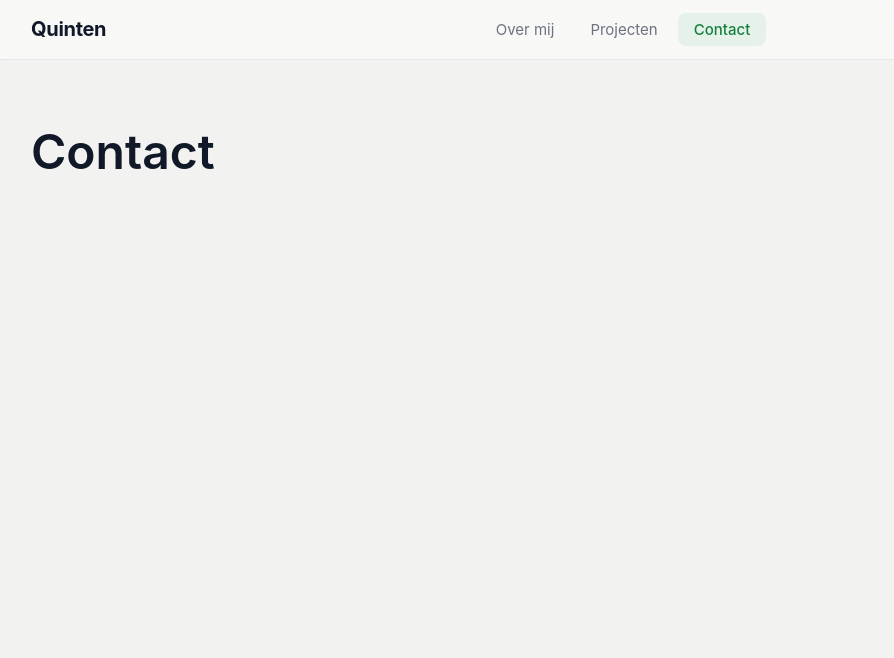
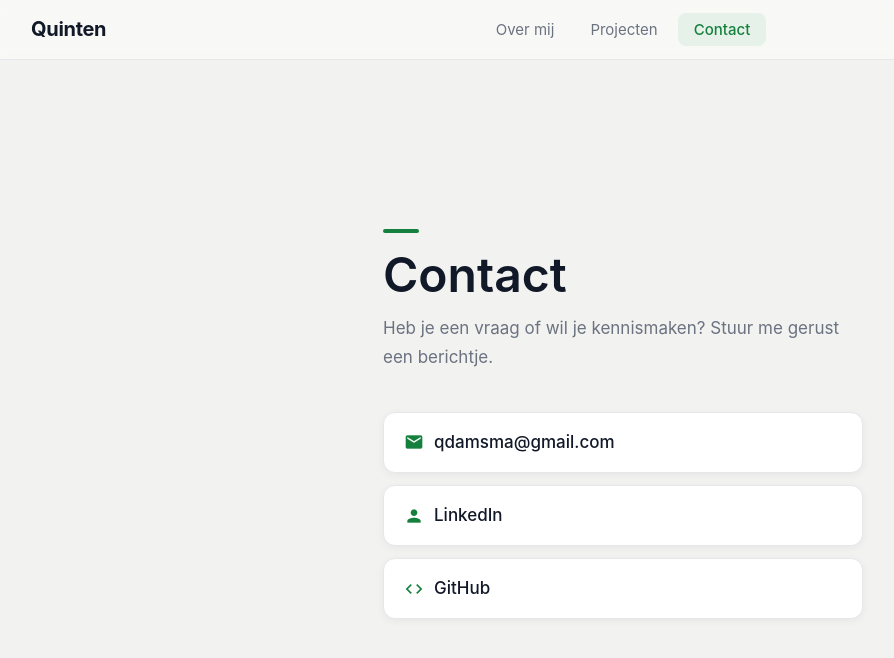
Before and after one commit to qdamsma/Portfolio, a React (Vite) app: page /contact in a window 1280 px wide. Shown: the top 658 px of the page, without its empty margins (17-911 px from the left). Built offline with nearby package versions, Linux system fonts and the light colour scheme.

Commit message:
Contact pagina met uitbreidbare links

```diff
--- a/src/components/PuzzelsSectie.jsx
+++ b/src/components/PuzzelsSectie.jsx
@@ -9,7 +9,7 @@ function PuzzelsSectie() {
     <section className="puzzels-sectie" aria-labelledby="puzzels-titel">
       <header className="puzzels-sectie__header">
         <h2 id="puzzels-titel" className="puzzels-sectie__titel">Puzzels</h2>
-        <p className="puzzels-sectie__intro">Vanaf jongs af aan hou ik van puzzels. Eén van mijn favoriete spellen op de Nintendo DS was Professor Layton, een avonturenspel vol puzzels. Hieronder heb ik een paar puzzels nagemaakt in diezelfde stijl. Kan jij ze oplossen?</p>
+        <p className="puzzels-sectie__intro">Vanaf jongs af aan hou ik van puzzels. Eén van mijn favoriete spellen op de Nintendo DS was Professor Layton, een avonturenspel met honderden puzzels. Hieronder heb ik een paar puzzels nagemaakt in diezelfde stijl. Kan jij ze oplossen?</p>
       </header>
       <ol className="puzzels-sectie__rij" aria-label="Puzzeloverzicht">
         <li>
--- a/src/paginas/Contact.jsx
+++ b/src/paginas/Contact.jsx
@@ -1,7 +1,49 @@
+import './Contact.scss'
+
+// E-mail gesplitst zodat scrapers het niet direct kunnen lezen
+const emailGebruiker = 'qdamsma'
+const emailDomein = 'gmail.com'
+
+const links = [
+  {
+    label: 'LinkedIn',
+    href: 'https://www.linkedin.com/in/quinten-damsma',
+    icoon: 'person',
+  },
+  {
+    label: 'GitHub',
+    href: 'https://github.com/qdamsma',
+    icoon: 'code',
+  },
+]
+
 function Contact() {
+  const email = `${emailGebruiker}@${emailDomein}`
+
   return (
-    <main>
-      <h1>Contact</h1>
+    <main className="contact">
+      <div className="contact__inhoud">
+        <div className="contact__tekst">
+          <h1>Contact</h1>
+          <p>Heb je een vraag of wil je kennismaken? Stuur me gerust een berichtje.</p>
+        </div>
+
+        <a href={`mailto:${email}`} className="contact__email">
+          <span className="material-icons" aria-hidden="true">mail</span>
+          {email}
+        </a>
+
+        <ul className="contact__links" aria-label="Sociale links">
+          {links.map(({ label, href, icoon }) => (
+            <li key={label}>
+              <a href={href} target="_blank" rel="noopener noreferrer" className="contact__link">
+                <span className="material-icons" aria-hidden="true">{icoon}</span>
+                {label}
+              </a>
+            </li>
+          ))}
+        </ul>
+      </div>
     </main>
   )
 }
--- /dev/null
+++ b/src/paginas/Contact.scss
@@ -0,0 +1,95 @@
+.contact {
+  display: flex;
+  align-items: center;
+  justify-content: center;
+  min-height: calc(100vh - var(--header-hoogte));
+
+  &__inhoud {
+    max-width: 480px;
+    width: 100%;
+  }
+
+  &__tekst {
+    margin-bottom: 40px;
+
+    h1 {
+      margin: 0 0 12px;
+
+      &::before {
+        content: '';
+        display: block;
+        width: 36px;
+        height: 4px;
+        background: var(--accent);
+        border-radius: 2px;
+        margin-bottom: 14px;
+      }
+    }
+
+    p {
+      line-height: 1.7;
+    }
+  }
+
+  &__email {
+    display: flex;
+    align-items: center;
+    gap: 10px;
+    background: white;
+    border: 1px solid var(--rand);
+    border-radius: 12px;
+    padding: 16px 20px;
+    text-decoration: none;
+    color: var(--tekst-kop);
+    font-weight: var(--fw-medium);
+    font-size: var(--fs-body);
+    box-shadow: 0 2px 8px rgba(0, 0, 0, 0.05);
+    transition: border-color 0.15s, box-shadow 0.15s;
+    margin-bottom: 12px;
+
+    .material-icons {
+      color: var(--accent);
+      font-size: 20px;
+    }
+
+    &:hover {
+      border-color: var(--accent);
+      box-shadow: 0 2px 12px rgba(22, 163, 74, 0.12);
+    }
+  }
+
+  &__links {
+    list-style: none;
+    margin: 0;
+    padding: 0;
+    display: flex;
+    flex-direction: column;
+    gap: 12px;
+  }
+
+  &__link {
+    display: flex;
+    align-items: center;
+    gap: 10px;
+    background: white;
+    border: 1px solid var(--rand);
+    border-radius: 12px;
+    padding: 16px 20px;
+    text-decoration: none;
+    color: var(--tekst-kop);
+    font-weight: var(--fw-medium);
+    font-size: var(--fs-body);
+    box-shadow: 0 2px 8px rgba(0, 0, 0, 0.05);
+    transition: border-color 0.15s, box-shadow 0.15s;
+
+    .material-icons {
+      color: var(--accent);
+      font-size: 20px;
+    }
+
+    &:hover {
+      border-color: var(--accent);
+      box-shadow: 0 2px 12px rgba(22, 163, 74, 0.12);
+    }
+  }
+}
```
